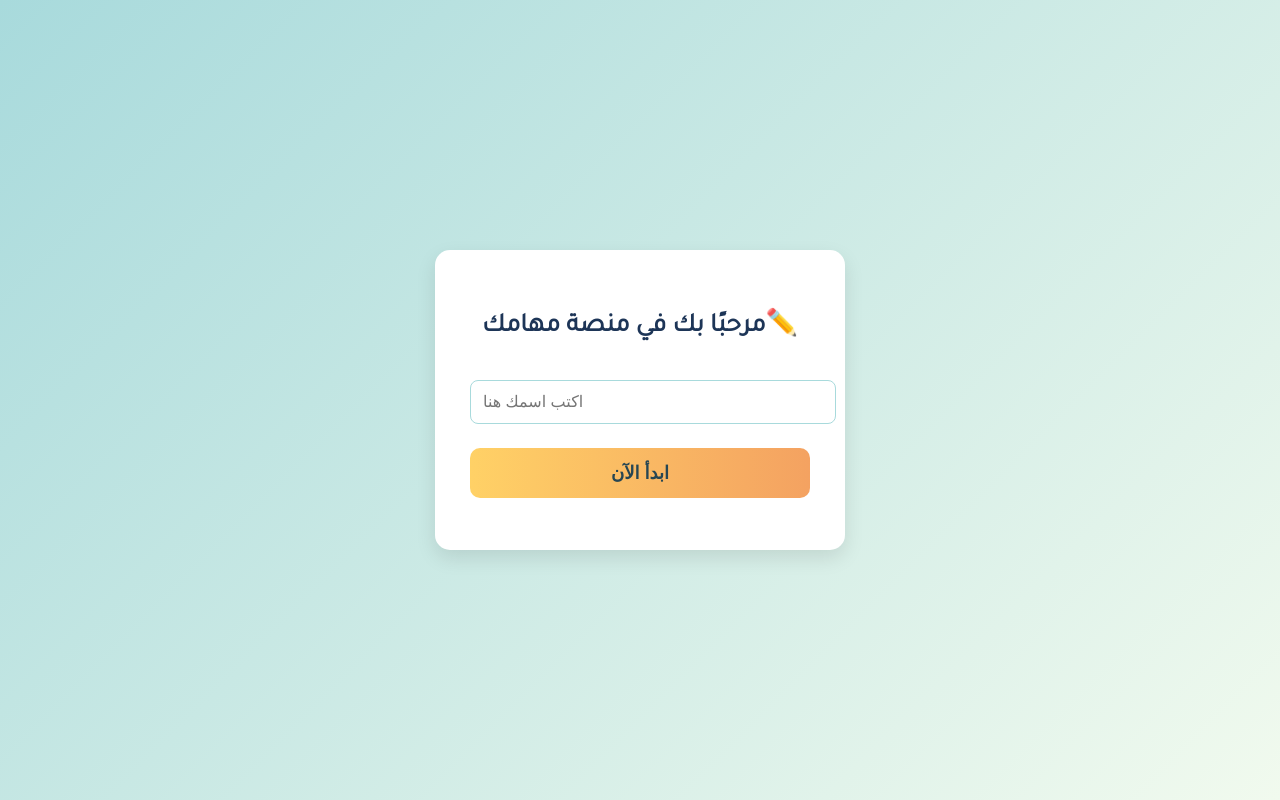
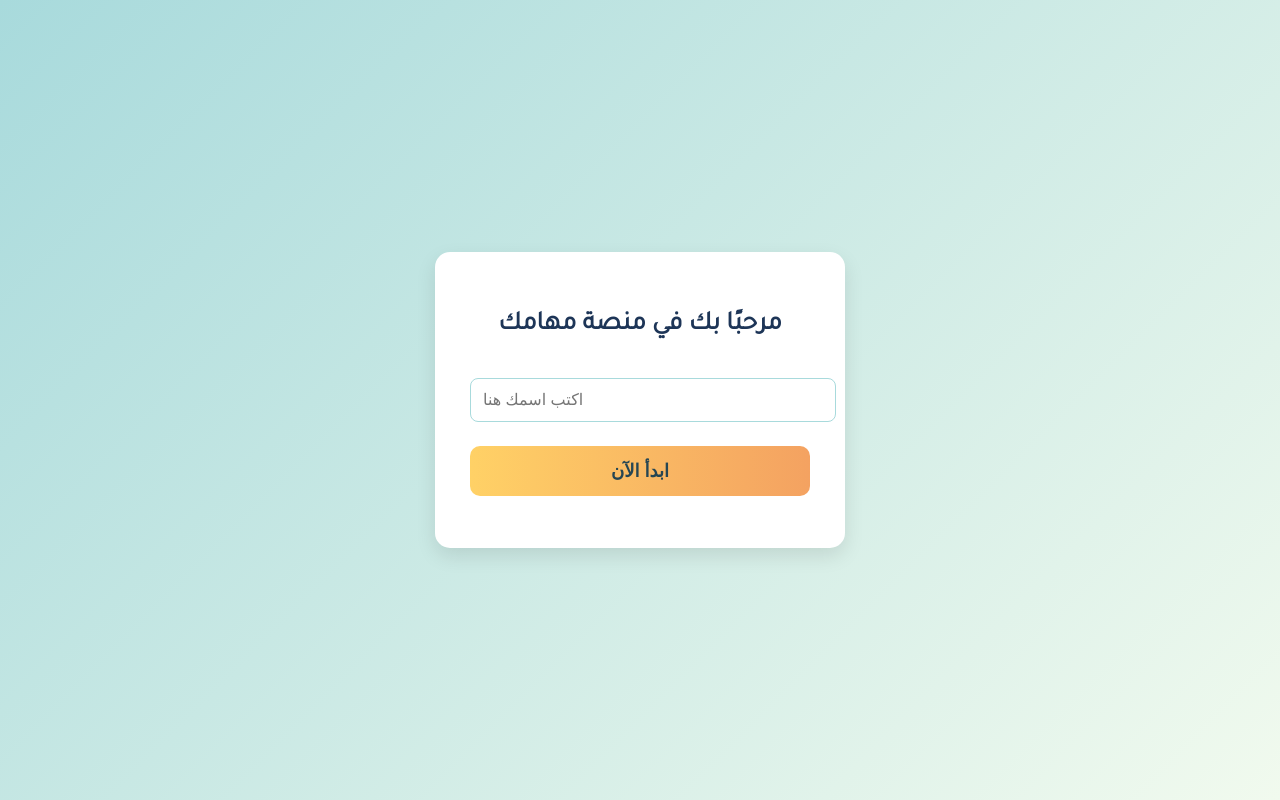
Before and after one commit to ManalAlyami/daily-notes, a plain HTML site: page index.html in a window 1280 px wide. Drawn offline with Linux system fonts and the light colour scheme.

Commit message:
Update index.html

```diff
--- a/index.html
+++ b/index.html
@@ -73,7 +73,7 @@
 </head>
 <body>
   <div class="start-box">
-    <h1>مرحبًا بك في منصة مهامك✏️ </h1>
+    <h1>مرحبًا بك في منصة مهامك </h1>
     <input type="text" id="username" placeholder="اكتب اسمك هنا" required />
     <button onclick="startNow()">ابدأ الآن</button>
     <div id="errorMsg" class="error"></div>
```
